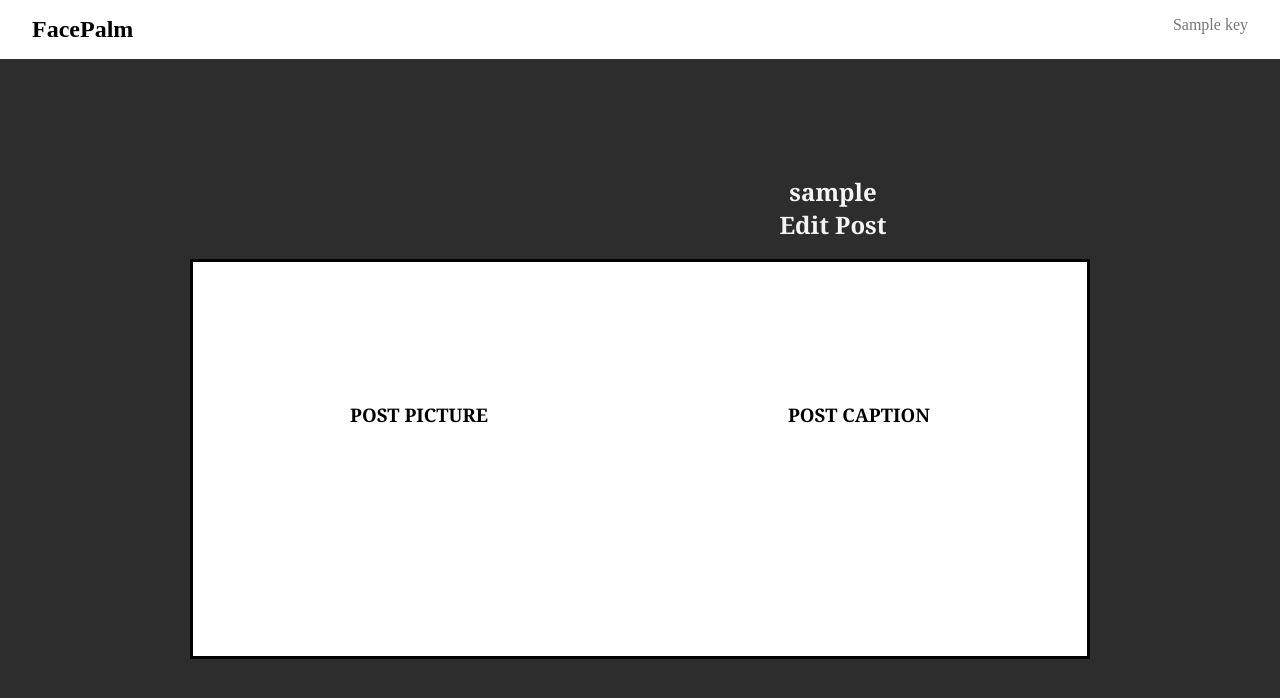
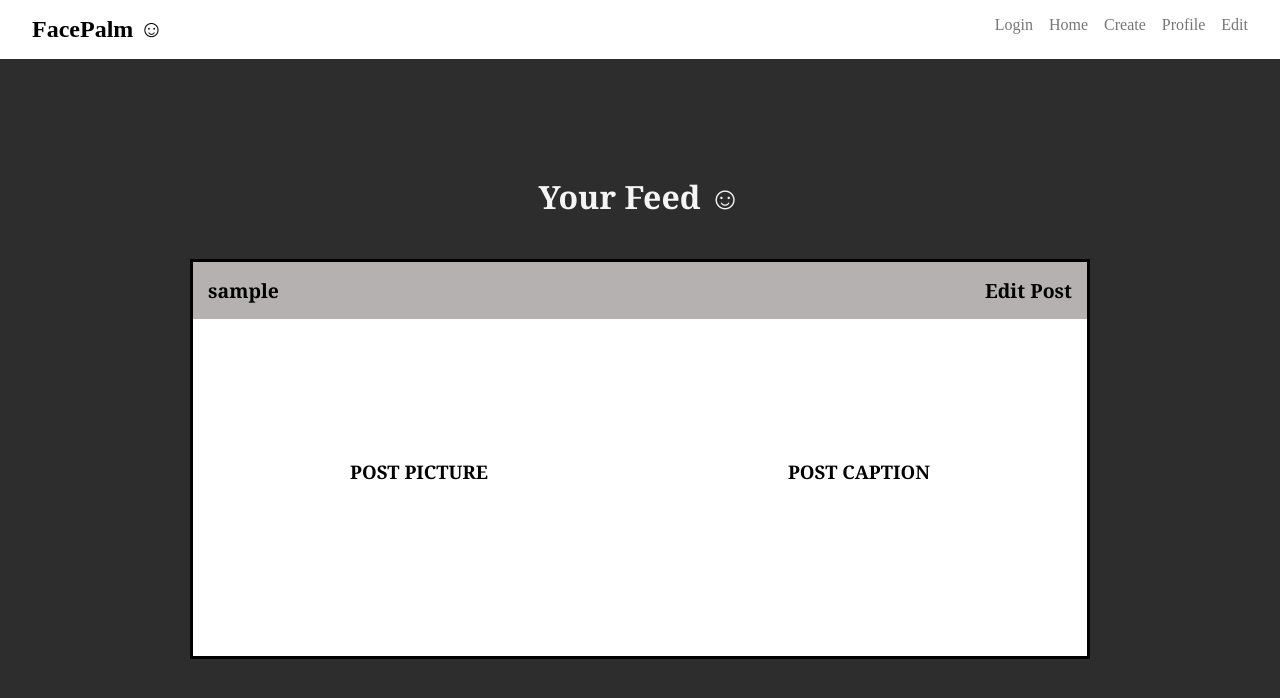
Before and after one commit to sajalbaral/website, a Flask app: template templates/home.html in a window 1280 px wide; the page is wider, and only the part inside the window is pictured. Shown: the top 698 px of that part. Run offline with Flask 2, Linux system fonts and the light colour scheme; the template is opened without the code that fills it: most values are stand-ins (such as "Sample title", 1, 10 or a date in 2020).

Commit message:
Adding re-updated html

```diff
--- a/templates/edit.html
+++ b/templates/edit.html
@@ -11,7 +11,7 @@
 
 <body>
     <nav class="nav">
-        <h1>Nice Day &#9786</h1>
+        <h1>FacePalm &#9786</h1>
         <ul>
             <li><a href="./login">Login</a> </li>
             <li><a href="./home">Home</a></li>
--- a/templates/home.html
+++ b/templates/home.html
@@ -11,16 +11,19 @@
 
 <body>
     <nav class="nav">
-        <h1>FacePalm</h1>
+        <h1>FacePalm &#9786</h1>
         <ul>
-            {% for key, value in nav.items() %}
-            <li><a href="{{value}}">{{key}}</a></li>
-            {% endfor %}
+            <li><a href="./login">Login</a> </li>
+            <li><a href="./home">Home</a></li>
+            <li><a href="./create">Create</a></li>
+            <li><a href="./profile">Profile</a></li>
+            <li><a href="./edit">Edit</a></li>
         </ul>
     </nav>
     <main class="main">
+        <h1 class="feed">Your Feed &#9786</h1>
         <div class="create__container">
-            <div class="yourProfile">
+            <div class="yourHome">
                 <h2>{{ usr.username }}</h2>
                 <h2>Edit Post</h2>
             </div>
```
Also changed, not shown: templates/login.html (+10 -9 lines), templates/profile.html (+8 -5 lines).
